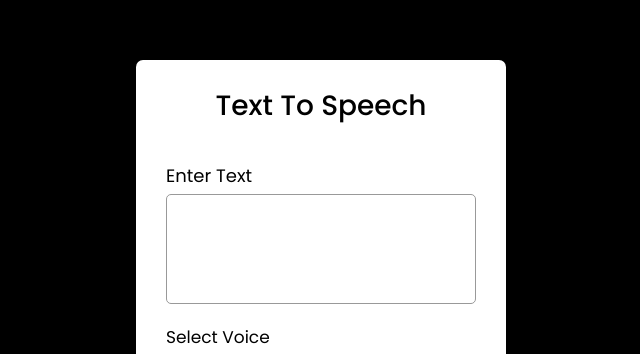
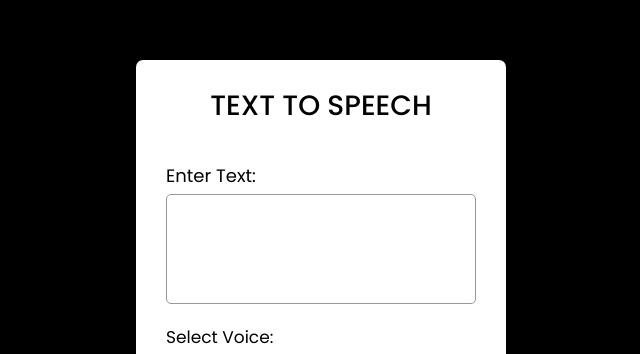
Before and after one commit to lykanranger/text-to-speech, a plain HTML site: page index.html in a window 1280 px wide. Shown: the part 106-460 px from the top of the page, 319-959 px from the left. Drawn offline with Linux system fonts and the light colour scheme.

Commit message:
Update index.html

```diff
--- a/index.html
+++ b/index.html
@@ -12,14 +12,14 @@
 <body>
 
     <div class="wrapper">
-        <header>Text To Speech</header>
+        <header>TEXT TO SPEECH</header>
         <form action="">
             <div class="row">
-                <label>Enter Text</label>
+                <label>Enter Text:</label>
                 <textarea></textarea>
             </div>
             <div class="row">
-                <label>Select Voice</label>
+                <label>Select Voice:</label>
                 <div class="outer">
                     <select></select>
                 </div>
@@ -32,4 +32,5 @@
     <script src="script.js"></script>
 </body>
 
+
 </html>
```
